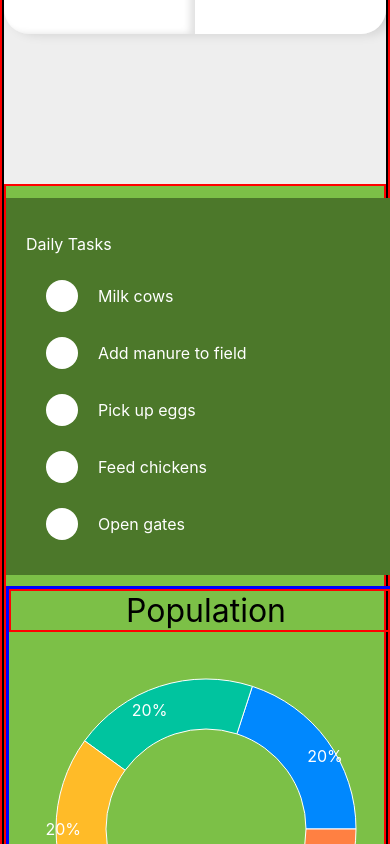
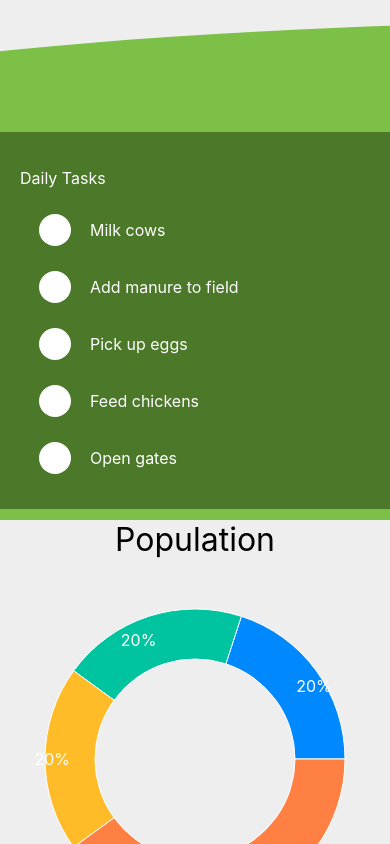
Before and after one commit to uprm-inso-4117-2021-2022-s2/semester-project-team-2, a Next.js app: page / in a window 390 px wide. Shown: the part 940-1784 px from the top of the page. Built offline with nearby package versions, Linux system fonts and the light colour scheme.

Commit message:
decorations and responsiveness

```diff
--- a/components/dashboard/Dashboard.tsx
+++ b/components/dashboard/Dashboard.tsx
@@ -33,16 +33,24 @@ export default function Dashboard(){
 
             <div className={styles.boxone}>
                 <Navigation />
+
+                <div className={styles.decont}>
+                    <div className={styles.decor}></div>
+                </div>
+
                 <div className={styles.boxtwo}>
                     <DailyTasks tasks={tasks} styles={styles} />
+
                     <div className={styles.stats}>
+
                         <p className={styles.popu}>Population</p>
                         <Chart data={data} />
+
                     </div>
                 </div>
             </div>
 
-            {/* <div className={styles.decor}></div> */}
+
 
 
         </div>
--- a/styles/dashboard.module.css
+++ b/styles/dashboard.module.css
@@ -2,7 +2,6 @@
 .pagewrapper {
     margin: 0;
     padding: 0;
-    border: 2px solid red;
     display: block;
     position: relative;
 
@@ -10,18 +9,7 @@
 
 
 }
-.decor {
-    background: #7CC047;
-    width: 2400px;
-    height: 350px;
 
-    border-radius: 100%;
-    margin: 0 auto;
-    position: relative;
-
-    bottom: -100px;
-
-}
 
 .header {
     background: #4C782A;
@@ -96,13 +84,13 @@
     color: white;
     width: 25rem;
     padding: 20px;
-
+    position: relative;
+    z-index: 2;
 
 }
 
 
 .dtcon {
-    /* border: 2px solid white; */
     display: grid;
     grid-template-columns: .25fr 1fr;
     grid-template-rows: 1fr;
@@ -110,6 +98,8 @@
     grid-template-areas:
         ". .";
     margin-bottom: 5px;
+
+
 }
 
 
@@ -127,21 +117,21 @@
 
 /* STATS STYLING */
 .stats {
-    border: 3px solid blue;
     width: 25rem;
     height: 25rem;
 }
 /* CHART STYLING */
 .popu {
-    border: 2px solid red;
     margin: 0;
     text-align: center;
     font-size: 2rem;
+    position: relative;
+    z-index: 2;
 }
 
 /* Responsive control */
 .boxone {
-    border: 2px solid black;
+    /* border: 2px solid red; */
     margin-top: 50px;
     display: flex;
     justify-content: center;
@@ -149,7 +139,7 @@
 }
 
 .boxtwo {
-    border: 2px solid red;
+    /* border: 2px solid blue; */
 
     display: grid;
     place-items: center;
@@ -164,6 +154,24 @@
 
 
 }
+.decont {
+   height: 100px;
+    width: 100vw;
+    display: none;
+
+    overflow: hidden;
+
+}
+
+.decor {
+    background: #7CC047;
+    height: 200px;
+    width: 2000px;
+    border-radius: 100%;
+    position: relative;
+    left: -20vw;
+}
+
 
 
 
@@ -179,7 +187,15 @@
     .boxtwo {
         background: #7CC047;
         width: 100%;
+        overflow: hidden;
     }
+    .decont {
+        display: block;
+        margin: 0 auto;
+
+    }
+
+
 
 }
 @media only screen and (max-width: 930px){
@@ -192,6 +208,22 @@
             ".";
 
     }
+    .taskcon {
+        width: 100vw;
+    }
+    .stats {
+        background: #EEEEEE;
+        width: 100vw;
+    }
+
+    .navcont {
+        height: 35rem;
+        width: 35rem;
+        margin: 150px 0;
+    }
+    .decor {
+        left: -70vw;
+    }
 }
 @media only screen and (max-width: 650px){
 
```
